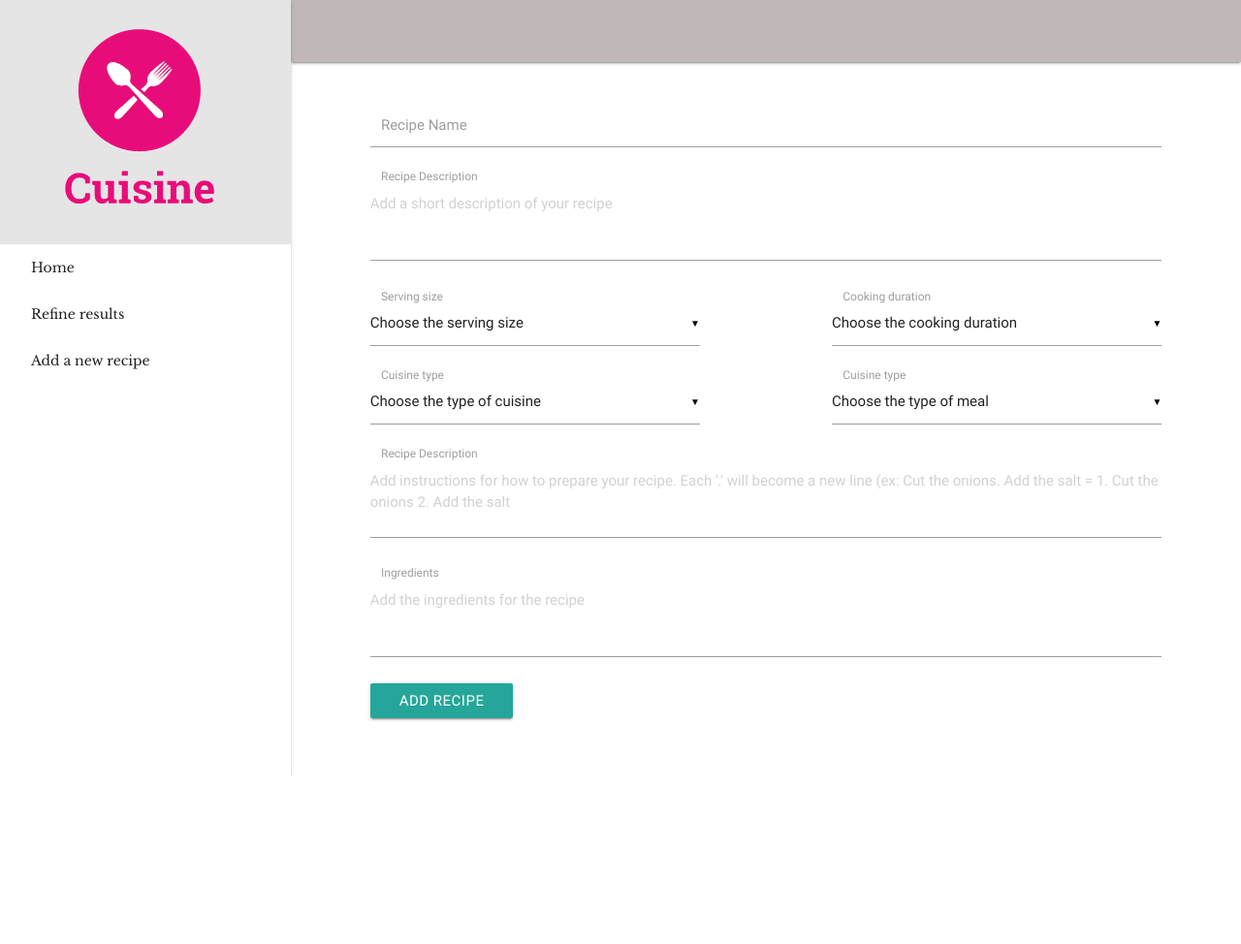
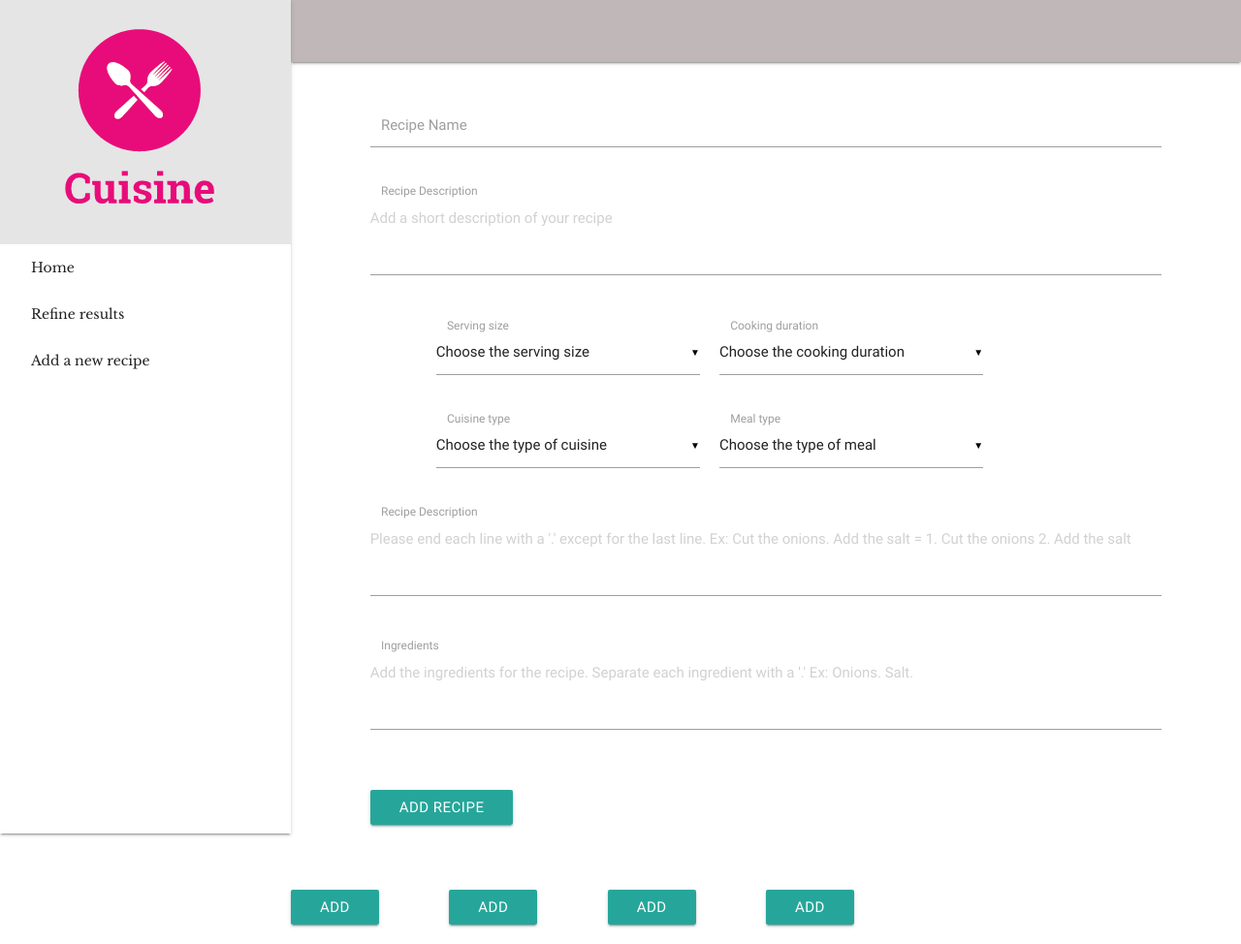
Before and after one commit to Code-Institute-Submissions/Cuisine, a Flask app: page /add_recipe in a window 1280 px wide. Shown: the whole page at 97% size. Before the commit the page ends 800 px from the top, so only its background shows below. Run offline with Flask 2, Linux system fonts and the light colour scheme; data that the repository does not hold is empty; some libraries are stand-ins or nearby versions.

Commit message:
Added functionality to add new categories
users can now add new categories to recipes (ie: a new meal_type, cusine_type, cooking_duration and serving size). Also Added corresponding html in addrecipe.html. Need to add functionality to check that the submitted category doesn't already exist

```diff
--- a/app.py
+++ b/app.py
@@ -1,5 +1,5 @@
 import os
-from flask import Flask, render_template, redirect, request, url_for
+from flask import Flask, render_template, redirect, request, url_for, flash
 from flask_pymongo import PyMongo
 from bson.objectid import ObjectId
 
@@ -10,7 +10,7 @@ from bson.objectid import ObjectId
 app = Flask(__name__)
 app.config["MONGO_DBNAME"] = 'recipesdb'
 app.config["MONGO_URI"] = 'mongodb://admin-1:family_recipes1@ds125125.mlab.com:25125/recipesdb'
-
+app.secret_key = os.getenv("SECRET", "secret key")
 
 
 mongo = PyMongo(app)
@@ -44,6 +44,39 @@ def insert_recipe():
     recipes.insert_one(request.form.to_dict())
     return redirect(url_for('get_recipes'))
 
+@app.route('/insert_serving_size', methods=["POST"])
+def insert_serving_size():
+    serving_sizes = mongo.db.serves
+    serving_sizes.insert_one(request.form.to_dict())
+    return redirect(url_for('add_recipe'))
+
+@app.route('/insert_cooking_duration', methods=["POST"])
+def insert_cooking_duration():
+    cooking_durations = mongo.db.cooking_duration
+    cooking_durations.insert_one(request.form.to_dict())
+    return redirect(url_for('add_recipe'))
+
+@app.route('/insert_cuisine_type', methods=["POST"])
+def insert_cuisine_type():
+    cuisine_types = mongo.db.cuisine_type
+    cuisine_types.insert_one(request.form.to_dict())
+    return redirect(url_for('add_recipe'))
+
+@app.route('/insert_meal_type', methods=["POST"])
+def insert_meal_type():
+    meal_types = mongo.db.meal_type
+
+    """ need to add functionality to check if the type already exists"""
+    added_meal_type = request.form["meal_type"]
+    print(added_meal_type)
+
+    meal_types.insert_one(request.form.to_dict())
+
+
+
+
+    return redirect(url_for('add_recipe'))
+
 
 
 if __name__ == '__main__':
--- a/static/css/main.css
+++ b/static/css/main.css
@@ -41,6 +41,10 @@ nav {
     height: 150px;
 }
 
+.parallax {
+  position:static;
+}
+
 /* recipe card */
 
 .recipe-card {
@@ -75,7 +79,9 @@ nav {
     margin: 27px 0px;
 }
 
-
+.input-field {
+    margin: 15px 20px;
+}
 
 
 /* Media queries */
--- a/templates/addrecipe.html
+++ b/templates/addrecipe.html
@@ -1,48 +1,46 @@
 {% extends 'base.html'%} {% block content %}
 <div class="row">
     <form class="col s10 offset-s1 add-recipe" action="{{ url_for('insert_recipe') }}" method="POST">
+        <div class="row">
+            <div class="input-field col s12">
+                <input id="recipe_name" name="recipe_name" type="text" required>
+                <label for="recipe_name">Recipe Name</label>
+            </div>
+
+            <div class="input-field col s12">
+                <textarea placeholder="Add a short description of your recipe" id="recipe_description" name="recipe_description" class="materialize-textarea" required></textarea>
+                <label for="textarea1">Recipe Description</label>
+            </div>
 
 
 
-        <div class="input-field col s12">
-            <input id="recipe_name" name="recipe_name" type="text">
-            <label for="recipe_name">Recipe Name</label>
+            <div class="input-field col s4 offset-s1">
+                <select id="serves" name="serves" required>
+                    <option value="" disabled selected>Choose the serving size</option>
+                    {% for size in serves %}
+                        <option value="{{size.serves}}">{{size.serves}}</option>
+                    {% endfor %}
+                </select>
+                <label>Serving size</label>
+            </div>
+
+
+
+            <div class="input-field col s4">
+                <select id="cooking_duration" name="cooking_duration" required>
+                    <option value="" disabled selected>Choose the cooking duration</option>
+                        {% for dur in cooking_duration %}
+                            <option value="{{dur.cooking_duration}}">{{dur.cooking_duration}}</option>
+                        {% endfor %}
+                s</select>
+                <label>Cooking duration</label>
             </div>
 
 
 
 
-        <div class="input-field col s12">
-            <textarea placeholder="Add a short description of your recipe" id="recipe_description" name="recipe_description" class="materialize-textarea"></textarea>
-            <label for="textarea1">Recipe Description</label>
-        </div>
-
-        <div class="input-field col s5">
-            <select id="serves" name="serves">
-                <option value="" disabled selected>Choose the serving size</option>
-                {% for size in serves %}
-                    <option value="{{size.serves}}">{{size.serves}}</option>
-                {% endfor %}
-
-            </select>
-            <label>Serving size</label>
-        </div>
-
-        <div class="col s2"></div>
-
-        <div class="input-field col s5">
-            <select id="cooking_duration" name="cooking_duration">
-                <option value="" disabled selected>Choose the cooking duration</option>
-                {% for dur in cooking_duration %}
-                    <option value="{{dur.cooking_duration}}">{{dur.cooking_duration}}</option>
-                {% endfor %}
-
-            </select>
-            <label>Cooking duration</label>
-        </div>
-
-        <div class="input-field col s5">
-            <select id="cuisine_type" name="cuisine_type">
+            <div class="input-field col s4 offset-s1">
+                <select id="cuisine_type" name="cuisine_type" required>
                 <option value="" disabled selected>Choose the type of cuisine</option>
                 {% for type in cuisine_type %}
                     <option value="{{type.cuisine_type}}">{{type.cuisine_type}}</option>
@@ -51,34 +49,116 @@
                 <label>Cuisine type</label>
             </div>
 
-        <div class="col s2"></div>
 
-        <div class="input-field col s5">
-            <select id="meal_type" name="meal_type">
+
+            <div class="input-field col s4">
+                <select id="meal_type" name="meal_type" required>
                 <option value="" disabled selected>Choose the type of meal</option>
                 {% for meal in meal_type %}
                     <option value="{{meal.meal_type}}">{{meal.meal_type}}</option>
                 {% endfor %}
 
             </select>
-            <label>Cuisine type</label>
+                <label>Meal type</label>
             </div>
 
             <div class="input-field col s12">
-            <textarea placeholder="Add instructions for how to prepare your recipe. Each '.' will become a new line (ex: Cut the onions. Add the salt = 1. Cut the onions 2. Add the salt" id="recipe_instructions" name="recipe_instructions" class="materialize-textarea"></textarea>
+                <textarea placeholder="Please end each line with a '.' except for the last line. Ex: Cut the onions. Add the salt = 1. Cut the onions 2. Add the salt" name="recipe_instructions" class="materialize-textarea" required></textarea>
                 <label for="recipe_instructions">Recipe Description</label>
             </div>
 
             <div class="input-field col s12">
-            <textarea placeholder="Add the ingredients for the recipe" id="ingredients" name="ingredients" class="materialize-textarea"></textarea>
+                <textarea placeholder="Add the ingredients for the recipe. Separate each ingredient with a '.' Ex: Onions. Salt." id="ingredients" name="ingredients" class="materialize-textarea" required></textarea>
                 <label for="ingredients">Ingredients</label>
             </div>
+        </div>
+        <div class="row">
+            <button class="btn waves-effect waves-light" type="submit" name="action">Add Recipe</button>
+        </div>
 
-        <button class="btn waves-effect waves-light" type="submit" name="action">Add Recipe</button>
     </form>
 </div>
 
+<div class="row">
+    <form class="col s2" action="{{ url_for('insert_serving_size') }}" method="POST">
+        <a class="waves-effect waves-light btn modal-trigger modal-button-styling" href="#modal1">Add</a>
+
+
+        <div id="modal1" class="modal">
+            <div class="modal-content">
+                <h4>Add a new serving size</h4>
+                <p>Add a new serving size using the slider below.</p>
+
+                <p class="range-field">
+                    <input type="range" id="serves" name="serves" min="8" max="50" step="2" />
+                </p>
+
+
+                <div class="modal-footer">
+                    <button class="btn waves-effect waves-light" type="submit" name="action">Add serving size</button>
+                </div>
+
+            </div>
+
+        </div>
+
+    </form>
 
 
 
+    <form class="col s2" action="{{ url_for('insert_cooking_duration') }}" method="POST">
+        <a class="waves-effect waves-light btn modal-trigger modal-button-styling" href="#modal2">Add</a>
+
+
+        <div id="modal2" class="modal">
+            <div class="modal-content">
+                <h4>Add a new cooking duration</h4>
+                <p>Add a new cooking duration using the slider below below.</p>
+                <form action="" method="POST">
+                    <p class="range-field">
+                        <input type="range" id="cooking_duration" name="cooking_duration" min="120" max="360" step="15" />
+                    </p>
+                </form>
+            </div>
+            <div class="modal-footer">
+                <button class="btn waves-effect waves-light" type="submit" name="action">Add cooking duration</button>
+            </div>
+        </div>
+    </form>
+
+    <form class="col s2" action="{{ url_for('insert_cuisine_type') }}" method="POST">
+        <a class="waves-effect waves-light btn modal-trigger modal-button-styling" href="#modal3">Add</a>
+
+
+        <div id="modal3" class="modal">
+            <div class="modal-content">
+                <h4>Add a new cuisine type</h4>
+                <p>Add a new cuisine type in the box below.</p>
+                <input id="cuisine_type" name="cuisine_type" type="text">
+
+
+            </div>
+            <div class="modal-footer">
+                <button class="btn waves-effect waves-light" type="submit" name="action">Add cuisine type</button>
+            </div>
+        </div>
+    </form>
+
+    <form class="col s2" action="{{ url_for('insert_meal_type') }}" method="POST">
+        <a class="waves-effect waves-light btn modal-trigger modal-button-styling" href="#modal4">Add</a>
+
+
+        <div id="modal4" class="modal">
+            <div class="modal-content">
+                <h4>Add a new meal type</h4>
+                <p>Add a new meal type in the box below.</p>
+                <input id="meal_type" name=meal_type" type="text">
+            </div>
+            <div class="modal-footer">
+                <button class="btn waves-effect waves-light" type="submit" name="action">Add a meal type</button>
+            </div>
+        </div>
+    </form>
+
+</div>
 {% endblock %}
--- a/templates/base.html
+++ b/templates/base.html
@@ -55,6 +55,10 @@
         $(".button-collapse").sideNav();
         $('.parallax').parallax();
         $('select').material_select();
+        $('#modal1').modal();
+        $('#modal2').modal();
+        $('#modal3').modal();
+        $('#modal4').modal();
     });
 </script>
 
--- a/templates/index.html
+++ b/templates/index.html
@@ -18,7 +18,7 @@
             <p>Meal:
                 <p class="recipe">{{recipe.meal_type.capitalize()}}</p>
             </p>
-            <div>{{recipe.recipe_photo}}</div>
+
             <a href="{{url_for('recipe', recipe_id=recipe._id)}}" class="waves-effect waves-light btn btn_small">Recipe</a>
         </div>
     </div>
--- a/templates/recipe.html
+++ b/templates/recipe.html
@@ -20,8 +20,10 @@
     <p name="recipe_name" id="recipe_name">
     {%for item in recipe.recipe_instructions.split(".") %}
 
-    <li>{{ loop.index }} {{ item }}</li>
+    <li>{{ loop.index }}. {{ item }}</li>
+
     {% endfor %}
+
 
     </p>
 
```
Also changed, not shown: static/images/index-parallax.jpg. Lines whose indentation alone changed are shown as unchanged.
